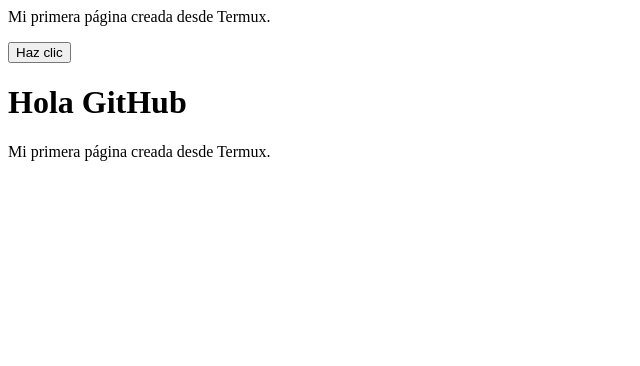
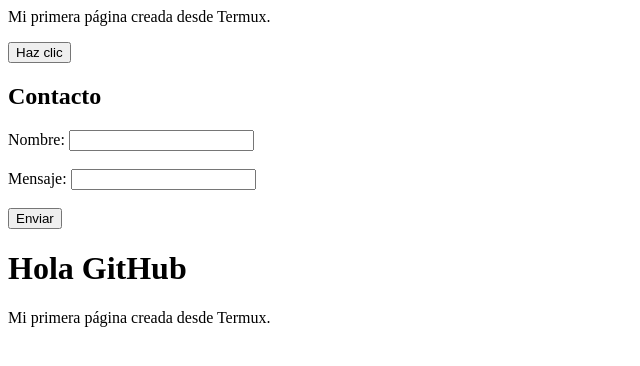
Before and after one commit to Mirivel/mi-app, a plain HTML site: page index.html in a window 1280 px wide. Shown: the whole page, without its empty margins (0-640 px from the left). Drawn offline with Linux system fonts and the light colour scheme.

Commit message:
Agrego formulario de contacto

```diff
--- a/index.html
+++ b/index.html
@@ -1,6 +1,24 @@
 </body><p id="mensaje">Mi primera página creada desde Termux.</p>
 
 <button onclick="cambiarMensaje()">Haz clic</button>
+
+<h2>Contacto</h2>
+
+<form>
+  <label>Nombre:</label>
+  <input type="text" id="nombre">
+
+  <br><br>
+
+  <label>Mensaje:</label>
+  <input type="text" id="mensajeTexto">
+
+  <br><br>
+
+  <button type="button" onclick="mostrarMensaje()">Enviar</button>
+</form>
+
+<p id="resultado"></p>
 
 <script src="script.js"></script>
 <!DOCTYPE html>
--- a/script.js
+++ b/script.js
@@ -1,3 +1,9 @@
-function cambiarMensaje() {
+function mostrarMensaje() {
+  let nombre = document.getElementById("nombre").value;
+  let mensaje = document.getElementById("mensajeTexto").value;
+
+  document.getElementById("resultado").innerHTML =
+    "Hola " + nombre + ", recibimos tu mensaje: " + mensaje;
+}function cambiarMensaje() {
   document.getElementById("mensaje").innerHTML = "¡Mi primera función con JavaScript!";
 }
```
